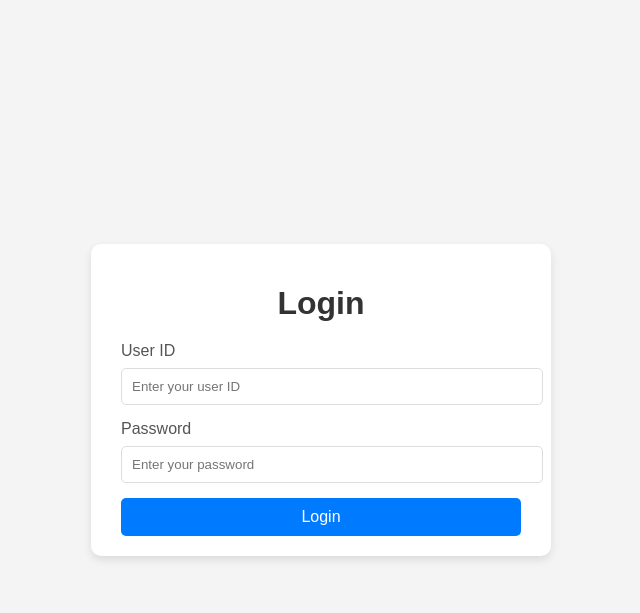
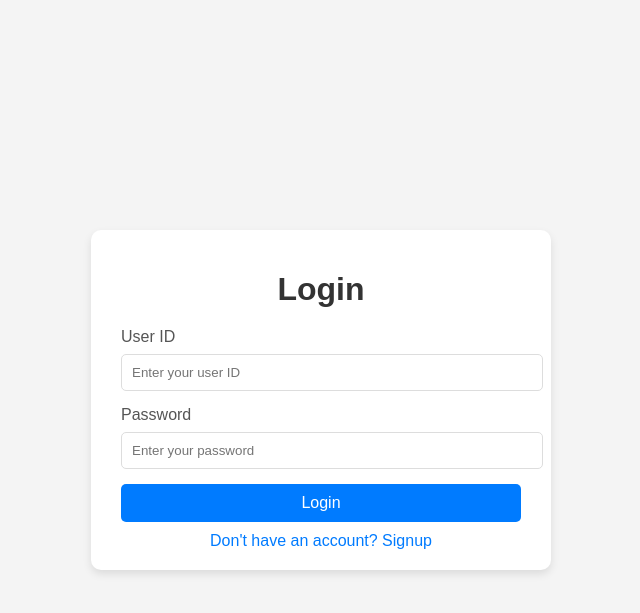
Before and after one commit to drexterman/Smart_parking, a Flask app: page / in a window 1280 px wide. Shown: the top 613 px of the page, without its empty margins (319-959 px from the left). Run offline with Flask 3, Linux system fonts and the light colour scheme.

Commit message:
added signup feature

```diff
--- a/app.py
+++ b/app.py
@@ -1,9 +1,20 @@
 from flask import Flask, render_template, request, redirect, url_for, flash
+import pymysql
 
 app = Flask(__name__)
 app.secret_key = "smart_parking_secret"
 
 parking_lot = {"A1": False, "A2": True, "B1": True, "B2": False}  # True = Available, False = Occupied
+
+
+#db connection
+db= pymysql.connect(
+    host="localhost",
+    user="root",
+    password="root",
+    database="smart_parking"
+)
+cursor=db.cursor()
 
 @app.route('/')
 def home():
@@ -11,15 +22,49 @@ def home():
 
 
 @app.route('/login', methods=['POST'])
-def redirect():
-  user_id=request.form.get('user_id')
-  pw=request.form.get('password')
-  if user_id=="software" and  pw=="shrulep":
-    return render_template('index.html', parking_lot=parking_lot)
+# def redirect():
+#   user_id=request.form.get('user_id')
+#   pw=request.form.get('password')
+#   if user_id=="software" and  pw=="shrulep":
+#     return render_template('index.html', parking_lot=parking_lot)
 
 
-  else:
-    return render_template('index1.html')
+#   else:
+#     return render_template('index1.html')
+def redirect():
+    user_id=request.form.get('user_id')
+    pw=request.form.get('password')
+
+    cursor.execute("select * FROM users WHERE name=%s and password=%s",(user_id,pw))
+
+    user=cursor.fetchone()
+
+    if user:
+        return render_template('index.html',parking_lot=parking_lot)
+    else:
+        flash("Invalid login credentials.","error")
+        return render_template('index1.html')
+
+@app.route('/signup',methods=['POST'])
+def signup():
+    user_id=request.form.get('new_user_id')
+    pw=request.form.get('new_password')
+
+    cursor.execute("SELECT * FROM users where name=%s",(user_id,))
+    user=cursor.fetchone()
+
+    if user:
+        flash("user already exits","error")
+        return render_template('index1.html')
+    else:
+        cursor.execute("INSERT INTO users (name,password) VALUES (%s,%s)",(user_id,pw))
+        db.commit()
+        flash("new user created susccessfully","sucess")
+        return render_template('index1.html')
+
+
+
+
 
 @app.route('/logout',methods=['POST'])
 def logout():
--- a/templates/index1.html
+++ b/templates/index1.html
@@ -3,8 +3,9 @@
 <head>
     <meta charset="UTF-8">
     <meta name="viewport" content="width=device-width, initial-scale=1.0">
-    <title>Login Page</title>
+    <title>Login/Signup Page</title>
     <style>
+        /* Your existing styles */
         body {
             font-family: Arial, sans-serif;
             background-color: #f4f4f4;
@@ -60,12 +61,25 @@
         .login-container .success {
             color: #5cb85c; /* Success green */
         }
+        .toggle-container {
+            text-align: center;
+            margin-top: 10px;
+        }
+        .toggle-container a {
+            color: #007BFF;
+            text-decoration: none;
+        }
+        .toggle-container a:hover {
+            text-decoration: underline;
+        }
     </style>
 </head>
 <body>
     <div class="login-container">
-        <h1>Login</h1>
-        <form method="POST" action="/login">
+        <h1 id="form-title">Login</h1>
+
+        <!-- Login Form -->
+        <form id="login-form" method="POST" action="/login">
             <label for="user_id">User ID</label>
             <input type="text" id="user_id" name="user_id" placeholder="Enter your user ID" required>
 
@@ -74,6 +88,48 @@
 
             <button type="submit">Login</button>
         </form>
+
+        <!-- Signup Form (Initially hidden) -->
+        <form id="signup-form" method="POST" action="/signup" style="display: none;">
+            <label for="new_user_id">User ID</label>
+            <input type="text" id="new_user_id" name="new_user_id" placeholder="Enter your user ID" required>
+
+            <label for="new_password">Password</label>
+            <input type="password" id="new_password" name="new_password" placeholder="Enter your password" required>
+
+            <button type="submit">Signup</button>
+        </form>
+
+        <div class="toggle-container">
+            <a href="#" id="toggle-link">Don't have an account? Signup</a>
+        </div>
     </div>
+
+    <script>
+        document.getElementById("toggle-link").addEventListener("click", function (event) {
+            event.preventDefault();
+            var loginForm = document.getElementById("login-form");
+            var signupForm = document.getElementById("signup-form");
+            var formTitle = document.getElementById("form-title");
+
+            if (loginForm.style.display === "none") {
+                loginForm.style.display = "block";
+                signupForm.style.display = "none";
+                formTitle.innerText = "Login";
+                this.innerText = "Don't have an account? Signup";
+            } else {
+                loginForm.style.display = "none";
+                signupForm.style.display = "block";
+                formTitle.innerText = "Signup";
+                this.innerText = "Already have an account? Login";
+            }
+        });
+        window.onload = function() {
+            var message = "{{ get_flashed_messages()[0] if get_flashed_messages() else '' }}";
+            if (message) {
+                alert(message);
+            }
+        };
+    </script>
 </body>
 </html>
```
